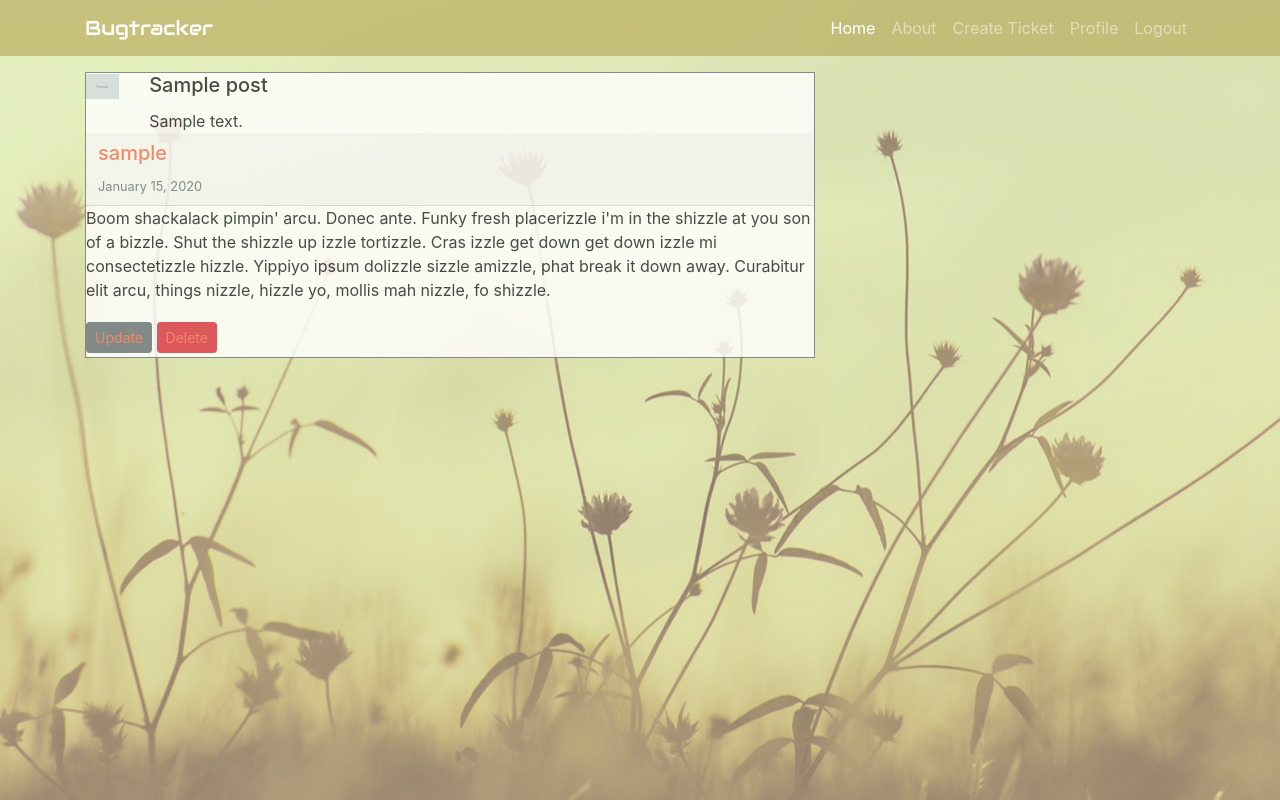
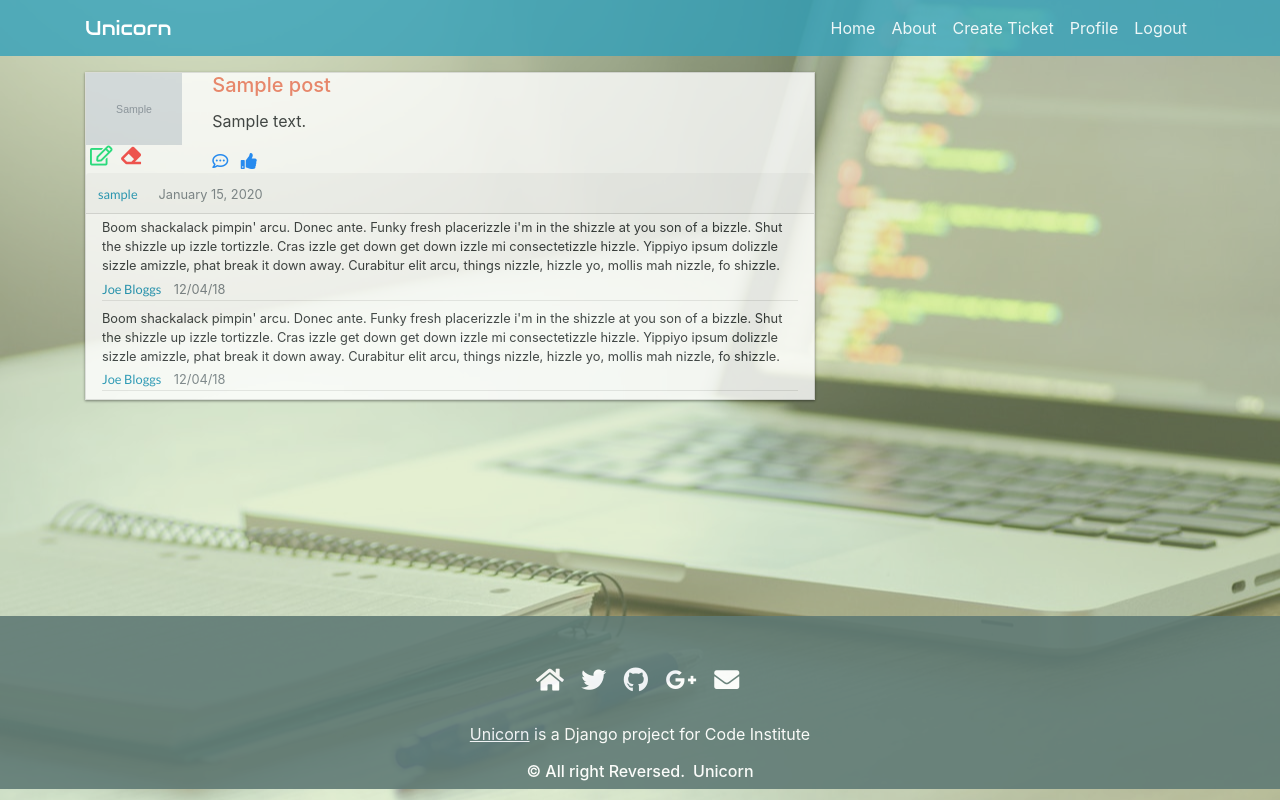
Before and after one commit to Code-Institute-Submissions/django_project-2, a Django app: page /post/1/ in a window 1280 px wide. Run offline with Django 3.2, Linux system fonts and the light colour scheme; a user stored in the database is signed in; tables that the repository leaves empty hold one stand-in row (values such as "Sample post"); grey boxes marked "Sample" are stand-in pictures; some libraries are stand-ins or nearby versions.

Commit message:
Style updated with icons, animations and background

```diff
--- a/tracker/static/tracker/main.css
+++ b/tracker/static/tracker/main.css
@@ -4,12 +4,11 @@
 }
 
 body {
-  background: url('/media/bg5.jpg')no-repeat center center fixed;
+  background: url('/media/bg.jpg')no-repeat center center fixed;
   -webkit-background-size: cover;
   -moz-background-size: cover;
   -o-background-size: cover;
   background-size: cover;
-  /* font-family: 'Lato', sans-serif; */
 }
 
 body:before {
@@ -21,33 +20,63 @@ body:before {
   z-index: -5;
 }
 
+.bugs-section {
+  min-height: 70vh;
+}
+
 .navbar {
-  background: rgba(179, 167, 83, 0.62);
+  background: rgba(51, 160, 185, 0.8);
+}
+
+.navbar-dark .navbar-nav .nav-link {
+  color: rgba(255,255,255,.9);
+}
+
+.navbar-dark .navbar-nav .nav-link:hover {
+  color: #c8ccd0;
 }
 
 .bugs {
-  color: #b2b37ad4;
+  color: #7f8b8e;
+  font-size: 1rem;
 }
 
 .card {
   opacity: 0.8;
   border-radius: 0;
+  box-shadow: 0 1px 3px rgba(0,0,0,0.3), 0 1px 2px rgba(0,0,0,0.3);
+  transition: all 0.3s cubic-bezier(.25,.8,.25,1);
 }
 
 .card a {
+  text-decoration: none;
+}
+
+.list-view:hover {
+  opacity: 0.9;
+  animation-duration: 0.25s;
+  border-left: 5px solid var(--blue);
+  box-shadow: 0 14px 28px rgba(0,0,0,0.25), 0 10px 10px rgba(0,0,0,0.22);
+}
+
+.card .card-title {
   color: var(--orange);
 }
 
-.card a:hover {
+.card .card-title:hover {
   color: #dd3e19;
   text-decoration: none;
 }
 
 .card-header {
-    padding: .5rem .75rem;
-    margin-bottom: 0;
-    background-color: rgba(0,0,0,.03);
-    border-bottom: 1px solid rgba(0,0,0,.125);
+  padding: .5rem .75rem;
+  margin-bottom: 0;
+  background-color: rgba(0,0,0,.03);
+  border-bottom: 1px solid rgba(0,0,0,.125);
+}
+
+.user-replies {
+  padding: 1rem;
 }
 
 .author {
@@ -64,6 +93,25 @@ body:before {
   color: #5c7786;
 }
 
+span a.author{
+  color: var(--blue);
+}
+
+.user-replies {
+  padding-top: 0;
+  padding-bottom: 0;
+}
+
+.user-replies p{
+  font-size: .8rem;
+  margin-bottom: 0rem;
+}
+
+.user-replies hr{
+  margin-top: 0;
+  margin-bottom: 0;
+}
+
 .replies {
   border-right: 2px solid var(--orange);
 }
@@ -72,11 +120,21 @@ body:before {
   border-right: 2px solid var(--orange);
 }
 
+.edit-post {
+  color: #08e072;
+  font-size: 20px;
+}
+
+.rubber {
+  color: #f93636;
+  font-size: 20px;
+}
+
 .account-img {
-  height: 125px;
-  width: 125px;
-  margin-right: 20px;
-  margin-bottom: 16px;
+  height: 5rem;
+  width:  5rem;
+  margin-right: 0.5rem;
+  margin-bottom: 0.5rem;
 }
 
 .audiowide {
@@ -86,54 +144,89 @@ body:before {
 
 /* forms */
 form {
-  /* background: #efefef;   */
+  background: #e4e4c9;
+  padding: 2rem;
+  opacity: 0.8;
+  color: var(--blue);
+  border-radius: 1%;
 }
 
-input {
-  width: 100%;
-  padding: 10px;
-  background: transparent;
-  border: none;
-  outline: none;
+.shadow {
+  box-shadow: 0 4rem 5rem rgba(8, 112, 184, 0.7);
 }
 
-.line-box {
-  position: relative;
-  width: 100%;
-  height: 2px;
-  background: #BCBCBC;
+form li {
+  list-style: none;
 }
 
-.line {
-  position: absolute;
-  width: 0%;
-  height: 2px;
-  top: 0px;
-  left: 50%;
-  transform: translateX(-50%);
-  background: #8BC34A;
-  transition: ease .6s;
+form ul {
+  padding-left: 0;
 }
 
-input:focus + .line-box .line {
-  width: 100%;
+form a:hover {
+  text-decoration: none;
 }
 
-.label-txt {
-  position: absolute;
-  top: -1.6em;
-  padding: 10px;
-  font-family: sans-serif;
-  font-size: .8em;
-  letter-spacing: 1px;
-  color: rgb(120,120,120);
-  transition: ease .3s;
+/* End Form */
+
+/* Footer */
+#footer {
+  background: #607b75;
+  opacity: 0.9;
 }
 
-.label-active {
-  top: -3em;
+#footer a {
+  color: #ffffff;
+  text-decoration: none !important;
+  background-color: transparent;
+  -webkit-text-decoration-skip: objects;
 }
 
+#footer ul.social li{
+	padding: 3px 0;
+}
 
+#footer ul.social li a i {
+  margin-right: 5px;
+	font-size: 25px;
+	-webkit-transition: .5s all ease;
+	-moz-transition: .5s all ease;
+	transition: .5s all ease;
+}
 
-/* endforms */
+#footer ul.social li:hover a i {
+	font-size: 30px;
+	margin-top: -10px;
+}
+
+#footer ul.social li a,
+#footer ul.quick-links li a{
+	color: #ffffff;
+}
+
+#footer ul.social li a:hover{
+	color: #eeeeee;
+}
+
+#footer ul.quick-links li{
+	padding: 3px 0;
+	-webkit-transition: .5s all ease;
+	-moz-transition: .5s all ease;
+	transition: .5s all ease;
+}
+
+#footer ul.quick-links li:hover{
+	padding: 3px 0;
+	margin-left: 5px;
+	font-weight: 700;
+}
+
+#footer ul.quick-links li a i{
+	margin-right: 5px;
+}
+
+#footer ul.quick-links li:hover a i {
+  font-weight: 700;
+}
+
+/* End Footer */
--- a/tracker/templates/tracker/base.html
+++ b/tracker/templates/tracker/base.html
@@ -10,6 +10,8 @@
   <meta name="viewport" content="width=device-width, initial-scale=1, shrink-to-fit=no">
   <link href="https://fonts.googleapis.com/css?family=Audiowide" rel="stylesheet">
   <link href="https://fonts.googleapis.com/css?family=Lato:300,400,700" rel="stylesheet">
+  <link rel="stylesheet" href="https://cdnjs.cloudflare.com/ajax/libs/animate.css/3.7.0/animate.min.css">
+  <link rel="stylesheet" href="https://use.fontawesome.com/releases/v5.8.1/css/all.css" integrity="sha384-50oBUHEmvpQ+1lW4y57PTFmhCaXp0ML5d60M1M7uH2+nqUivzIebhndOJK28anvf" crossorigin="anonymous">
   <!-- Bootstrap CSS -->
   <link rel="stylesheet" href="https://stackpath.bootstrapcdn.com/bootstrap/4.1.3/css/bootstrap.min.css"integrity="sha384-MCw98/SFnGE8fJT3GXwEOngsV7Zt27NXFoaoApmYm81iuXoPkFOJwJ8ERdknLPMO"crossorigin="anonymous">
   <link rel="stylesheet" type="text/css" href="{% static 'tracker/main.css' %}">
@@ -23,14 +25,14 @@
   <header>
     <nav class="navbar navbar-expand-lg navbar-dark static-top">
       <div class="container">
-        <a class="navbar-brand audiowide" href="{% url 'tracker-home' %}">Bugtracker</a>
+        <a class="navbar-brand audiowide" href="{% url 'tracker-home' %}">Unicorn</a>
         <button class="navbar-toggler" type="button" data-toggle="collapse" data-target="#navbarResponsive" aria-controls="navbarResponsive" aria-expanded="false" aria-label="Toggle navigation">
           <span class="navbar-toggler-icon"></span>
         </button>
         <div class="collapse navbar-collapse" id="navbarResponsive">
           <ul class="navbar-nav ml-auto">
-            <li class="nav-item active">
-              <a class="nav-link" href="{% url 'tracker-home' %}">Home<span class="sr-only">(current)</span></a>
+            <li class="nav-item">
+              <a class="nav-link" href="{% url 'tracker-home' %}">Home</a>
             </li>
             <li class="nav-item">
               <a class="nav-link" href="{% url 'tracker-about' %}">About</a>
@@ -71,8 +73,31 @@
         {% block content %}{% endblock %}
       </div>
     </section>
+  </main>
 
-  </main>
+  <section id="footer">
+    <div class="container">
+      <div class="row">
+        <div class="col-xs-12 col-sm-12 col-md-12 mt-2 mt-sm-5">
+          <ul class="list-unstyled list-inline social text-center">
+            <li class="list-inline-item"><a href=""><i class="fas fa-home"></i></a></li>
+            <li class="list-inline-item"><a href=""><i class="fab fa-twitter"></i></a></li>
+            <li class="list-inline-item"><a href=""><i class="fab fa-github"></i></a></li>
+            <li class="list-inline-item"><a href="" target="_blank"><i class="fab fa-google-plus-g"></i></a></li>
+            <li class="list-inline-item"><a href="" target="_blank"><i class="fa fa-envelope"></i></a></li>
+          </ul>
+        </div>
+        </hr>
+      </div>
+      <div class="row">
+        <div class="col-xs-12 col-sm-12 col-md-12 mt-2 mt-sm-2 text-center text-white">
+          <p><u><a href="https://bokchoi.herokuapp.com/">Unicorn</a></u> is a Django project for Code Institute</p>
+          <p class="h6">&copy All right Reversed.<a class="text-green ml-2" href="https://www.sunlimetech.com" target="_blank">Unicorn</a></p>
+        </div>
+        </hr>
+      </div>
+    </div>
+  </section>
 
 
   <!-- Optional JavaScript -->
--- a/tracker/templates/tracker/post_detail.html
+++ b/tracker/templates/tracker/post_detail.html
@@ -1,28 +1,44 @@
 {% extends "tracker/base.html" %}
 {% block content %}
-  <div class="card border-secondary mb-3 mt-3">
+  <article class="post-detail card mt-3 mb-3">
     <div class="row">
-      <div class="col-lg-1">
-        <img src="{{ object.author.profile.image.url }}" class="img-fluid" alt="author-image">
+      <div class="col-lg-2">
+        <img src="{{ object.author.profile.image.url }}" class="img-fluid" alt="avatar">
+        {% if object.author == user %}
+          <a href="{% url 'post-update' object.id %}"><i class="far fa-edit ml-1 edit-post"></i></a>
+          <a href="{% url 'post-delete' object.id %}"><i class="fas fa-eraser ml-1 rubber"></i></a>
+        {% endif %}
       </div>
-      <div class="col-lg-11">
+      <div class="col-lg-10">
         <h5 class="card-title green">{{ object.title }}</h5>
         <p class="card-text">{{ object.content }}</p>
+        <a href="#"><i class="far fa-comment-dots mr-2"></i></a>
+        <a href="#"><i class="fas fa-thumbs-up mr-2"></i></a>
       </div>
     </div>
-    <div class="card-header">
-      <a href="{% url 'user-posts' object.author.username %}"><h5>{{ object.author }}</h5></a>
-      <small class="text-muted">{{ object.date_posted|date:"F d, Y" }}</small>
+    <div class="row">
+      <div class="col-lg-12">
+        <div class="card-header mb-1">
+          <small><a class="mr-2 author" href="{% url 'user-posts' post.author.username %}">{{ post.author }}</a></small>
+          <small class="text-muted">{{ post.date_posted|date:"F d, Y" }}</small>
+        </div>
+      </div>
     </div>
-    <div class="bug-comments">
-      <p>Boom shackalack pimpin' arcu. Donec ante. Funky fresh placerizzle i'm in the shizzle at you son of a bizzle. Shut the shizzle up izzle tortizzle. Cras izzle get down get down izzle mi consectetizzle hizzle. Yippiyo ipsum dolizzle sizzle amizzle, phat break it down away. Curabitur elit arcu, things nizzle, hizzle yo, mollis mah nizzle, fo shizzle.</p>
+    <div class="row user-replies mb-2">
+      <div class="col-lg-12">
+        <p>Boom shackalack pimpin' arcu. Donec ante. Funky fresh placerizzle i'm in the shizzle at you son of a bizzle. Shut the shizzle up izzle tortizzle. Cras izzle get down get down izzle mi consectetizzle hizzle. Yippiyo ipsum dolizzle sizzle amizzle, phat break it down away. Curabitur elit arcu, things nizzle, hizzle yo, mollis mah nizzle, fo shizzle.</p>
+        <small><a class="mr-2 author" href="">Joe Bloggs</a></small>
+        <small class="text-muted">12/04/18</small>
+        <hr>
+      </div>
     </div>
-    {% if object.author == user %}
-      <div class="">
-        <a class="btn btn-secondary btn-sm mt-1 mb-1" href="{% url 'post-update' object.id %}">Update</a>
-        <a class="btn btn-danger btn-sm mt-1 mb-1" href="{% url 'post-delete' object.id %}">Delete</a>
+    <div class="row user-replies mb-2">
+      <div class="col-lg-12">
+        <p>Boom shackalack pimpin' arcu. Donec ante. Funky fresh placerizzle i'm in the shizzle at you son of a bizzle. Shut the shizzle up izzle tortizzle. Cras izzle get down get down izzle mi consectetizzle hizzle. Yippiyo ipsum dolizzle sizzle amizzle, phat break it down away. Curabitur elit arcu, things nizzle, hizzle yo, mollis mah nizzle, fo shizzle.</p>
+        <small><a class="mr-2 author" href="">Joe Bloggs</a></small>
+        <small class="text-muted">12/04/18</small>
+        <hr>
       </div>
-    {% endif %}
-
-  </div>
+    </div>
+  </article>
 {% endblock content %}
```
Also changed, not shown: tracker/templates/tracker/home.html (+7 -7 lines), tracker/templates/tracker/post_confirm_delete.html (+9 -9 lines), tracker/templates/tracker/post_form.html (+8 -15 lines), tracker/templates/tracker/user_posts.html (+12 -10 lines), media/bg.jpg (added).
